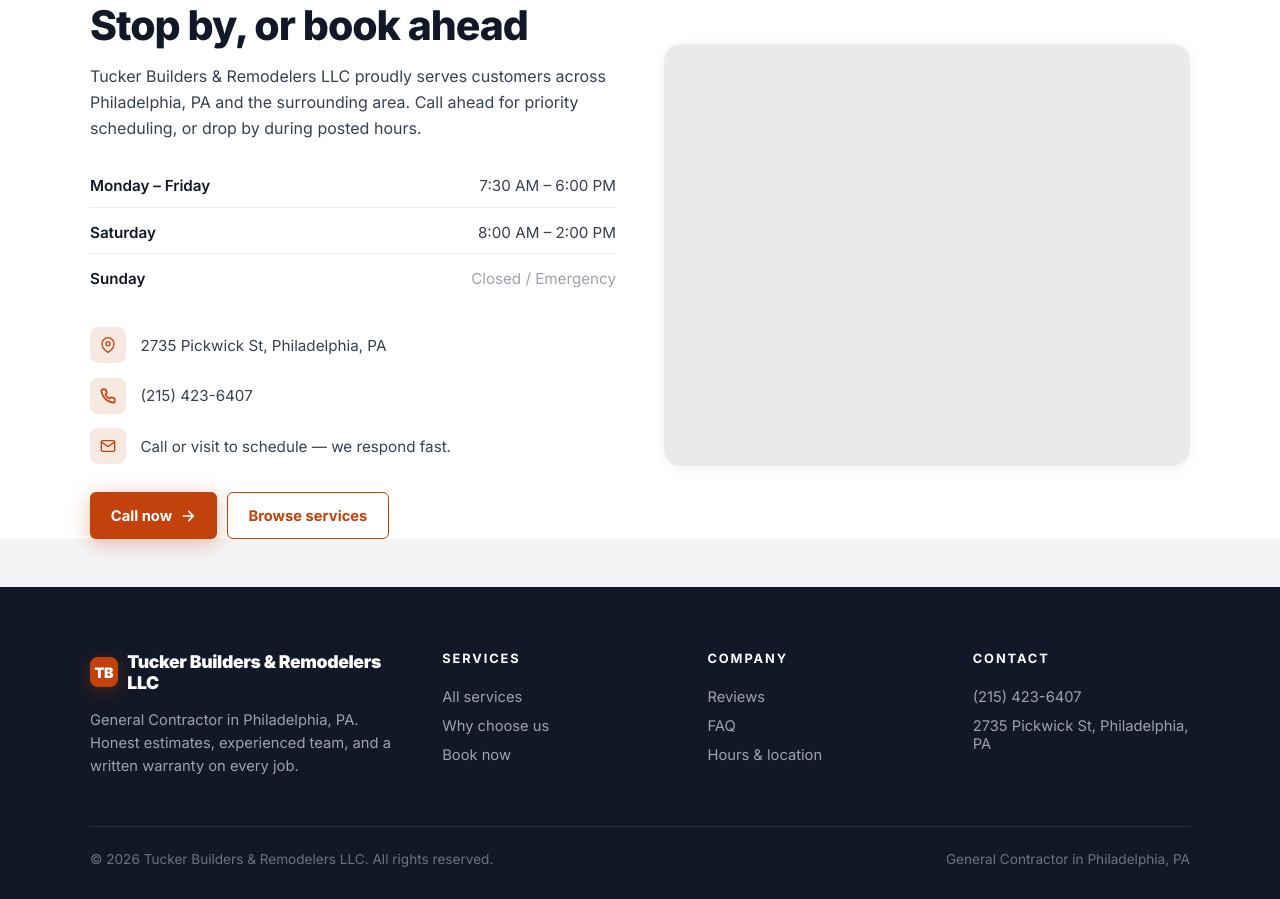
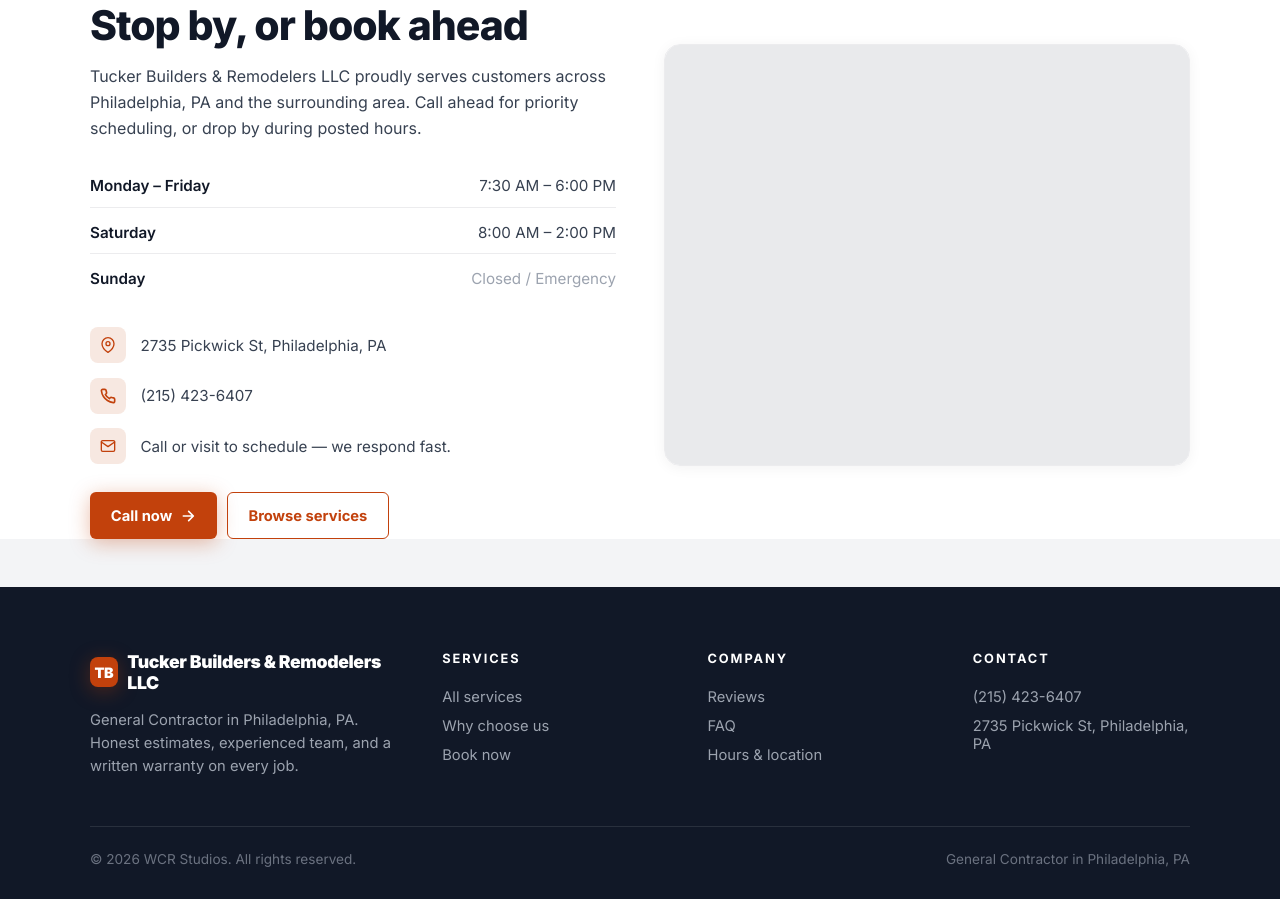
Before and after one commit to Wrenbjor/trades--tucker-builders-and-remodelers-llc, a plain HTML site: page index.html in a window 1280 px wide. Shown: the part 4770-5669 px from the top of the page. Drawn offline with nearby package versions, Linux system fonts and the light colour scheme; no server answers.

Commit message:
Update site

```diff
--- a/index.html
+++ b/index.html
@@ -605,7 +605,7 @@
     </div>
   </div>
   <div class="foot-bottom">
-    <div>&copy; 2026 Tucker Builders &amp; Remodelers LLC. All rights reserved.</div>
+    <div>&copy; 2026 WCR Studios. All rights reserved.</div>
     <div>General Contractor in Philadelphia, PA</div>
   </div>
 </footer>
```
